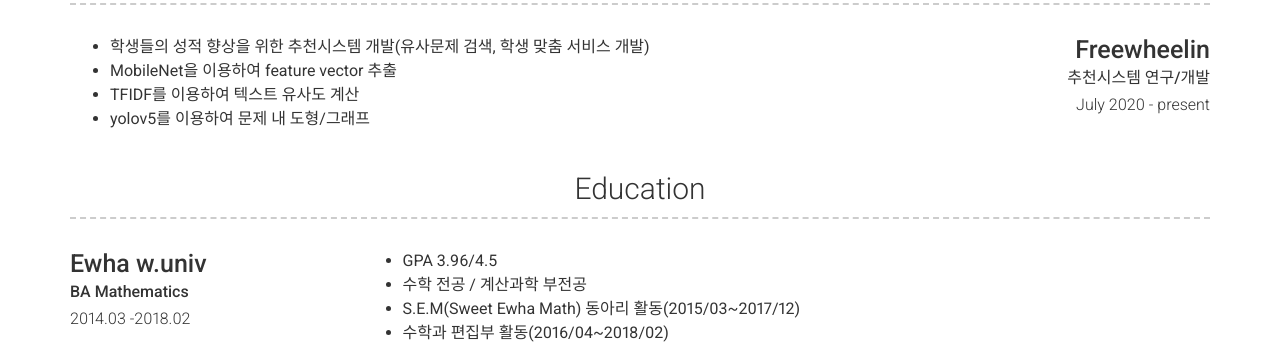
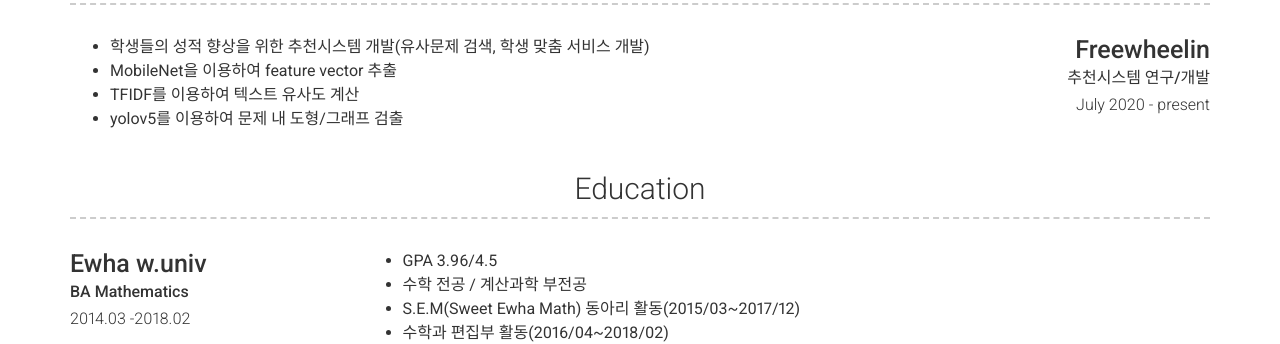
Before and after one commit to simonezz/simonezz.github.io, a Jekyll site: the page built from index.md, in a window 1280 px wide. Shown: the part 806-1150 px from the top of the page. Built offline with Jekyll 4.4.1, drawn with Linux system fonts in a browser that asks for light colours; nearby versions of some CDN libraries.

Commit message:
Update _config.yml

```diff
--- a/_config.yml
+++ b/_config.yml
@@ -78,7 +78,7 @@ content:
           - 학생들의 성적 향상을 위한 추천시스템 개발(유사문제 검색, 학생 맞춤 서비스 개발)
           - MobileNet을 이용하여 feature vector 추출
           - TFIDF를 이용하여 텍스트 유사도 계산
-          - yolov5를 이용하여 문제 내 도형/그래프
+          - yolov5를 이용하여 문제 내 도형/그래프 검출
 
   - title: Education
     layout: list
```
